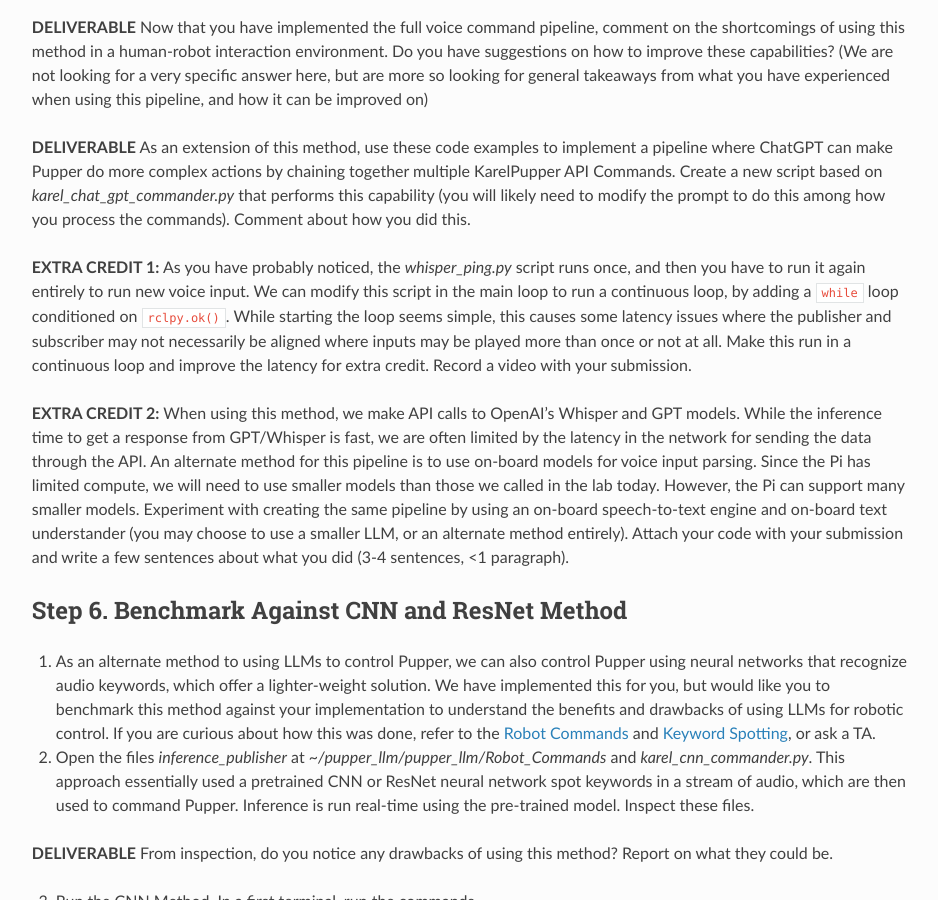
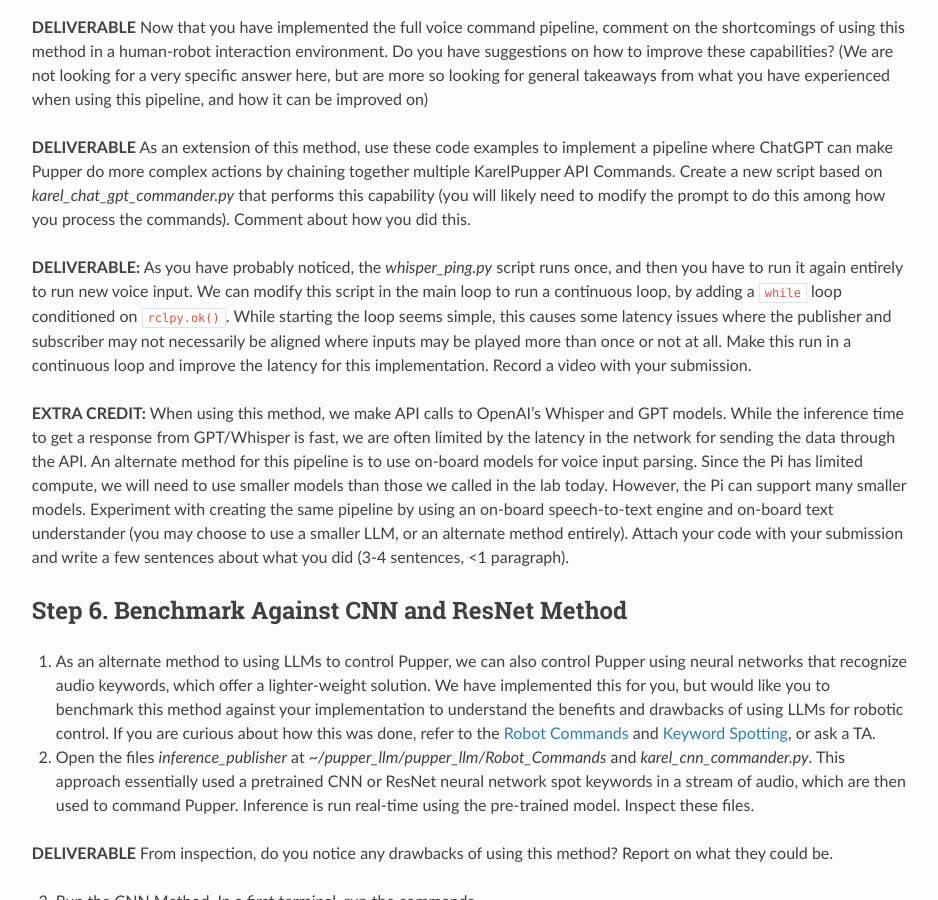
Before and after one commit to cs123-stanford/cs123-stanford, a Sphinx documentation site: the page built from docs/schedule/labs/spring-25/lab-7.rst, in a window 1280 px wide and 900 px high, scrolled down 5554 px. Shown: the whole window, without its empty margins (320-1258 px from the left). Built offline with Sphinx 7.4.7 and the Read the Docs theme 3.1.0, drawn with Linux system fonts in a browser that asks for light colours.

Commit message:
Update lab-7.rst

```diff
--- a/docs/schedule/labs/spring-25/lab-7.rst
+++ b/docs/schedule/labs/spring-25/lab-7.rst
@@ -192,9 +192,9 @@
 
 **DELIVERABLE** As an extension of this method, use these code examples to implement a pipeline where ChatGPT can make Pupper do more complex actions by chaining together multiple KarelPupper API Commands. Create a new script based on `karel_chat_gpt_commander.py` that performs this capability (you will likely need to modify the prompt to do this among how you process the commands). Comment about how you did this.
 
-**EXTRA CREDIT 1:** As you have probably noticed, the `whisper_ping.py` script runs once, and then you have to run it again entirely to run new voice input. We can modify this script in the main loop to run a continuous loop, by adding a ``while`` loop conditioned on ``rclpy.ok()``. While starting the loop seems simple, this causes some latency issues where the publisher and subscriber may not necessarily be aligned where inputs may be played more than once or not at all. Make this run in a continuous loop and improve the latency for extra credit. Record a video with your submission.
+**DELIVERABLE:** As you have probably noticed, the `whisper_ping.py` script runs once, and then you have to run it again entirely to run new voice input. We can modify this script in the main loop to run a continuous loop, by adding a ``while`` loop conditioned on ``rclpy.ok()``. While starting the loop seems simple, this causes some latency issues where the publisher and subscriber may not necessarily be aligned where inputs may be played more than once or not at all. Make this run in a continuous loop and improve the latency for this implementation. Record a video with your submission.
 
-**EXTRA CREDIT 2:** When using this method, we make API calls to OpenAI's Whisper and GPT models. While the inference time to get a response from GPT/Whisper is fast, we are often limited by the latency in the network for sending the data through the API. An alternate method for this pipeline is to use on-board models for voice input parsing. Since the Pi has limited compute, we will need to use smaller models than those we called in the lab today. However, the Pi can support many smaller models. Experiment with creating the same pipeline by using an on-board speech-to-text engine and on-board text understander (you may choose to use a smaller LLM, or an alternate method entirely). Attach your code with your submission and write a few sentences about what you did (3-4 sentences, <1 paragraph).
+**EXTRA CREDIT:** When using this method, we make API calls to OpenAI's Whisper and GPT models. While the inference time to get a response from GPT/Whisper is fast, we are often limited by the latency in the network for sending the data through the API. An alternate method for this pipeline is to use on-board models for voice input parsing. Since the Pi has limited compute, we will need to use smaller models than those we called in the lab today. However, the Pi can support many smaller models. Experiment with creating the same pipeline by using an on-board speech-to-text engine and on-board text understander (you may choose to use a smaller LLM, or an alternate method entirely). Attach your code with your submission and write a few sentences about what you did (3-4 sentences, <1 paragraph).
 
 Step 6. Benchmark Against CNN and ResNet Method
 ^^^^^^^^^^^^^^^^^^^^^^^^^^^^^^^^^^^^^^^^^^^^^^^
```
